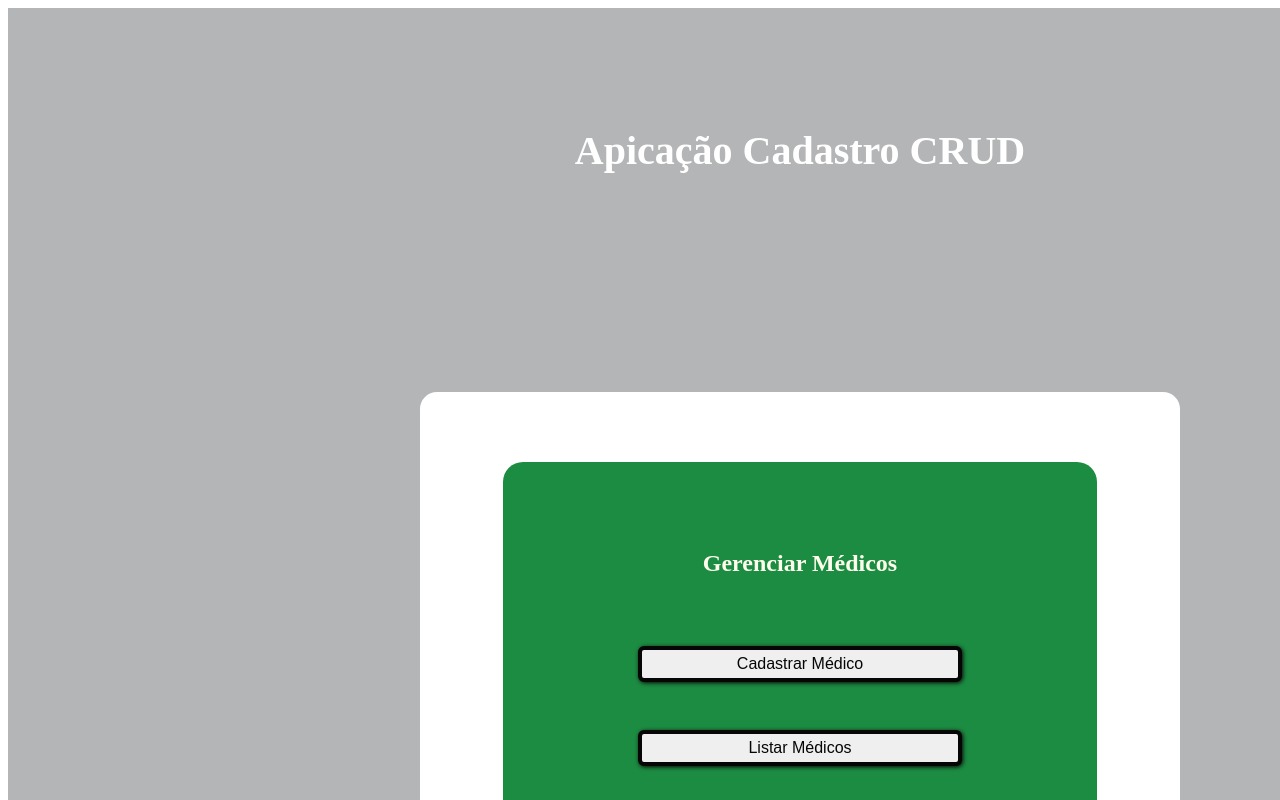
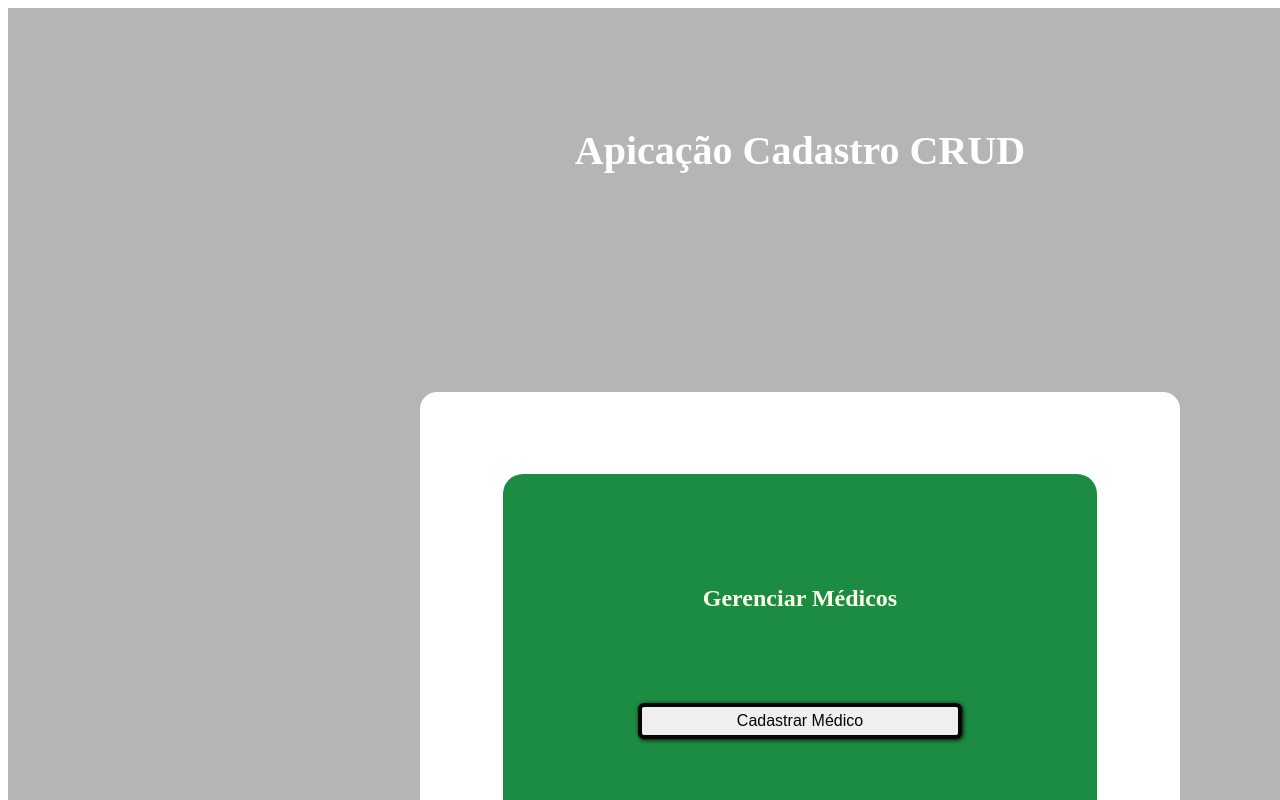
Before and after one commit to Luciano-Boas-Novas/Crud-Medicos, a Vue app: page / in a window 1280 px wide. Shown: the top 800 px of the page. Built offline with nearby package versions, Linux system fonts and the light colour scheme.

Commit message:
Ajusta height para corrigir bug de espaçamento na listagem

```diff
--- a/src/components/GerenciaMedicos.vue
+++ b/src/components/GerenciaMedicos.vue
@@ -156,7 +156,7 @@
   display: flex;
   flex-direction: column;
   background-color: white;
-  height: 37%;
+  height: 47%;
   width: 60%;
   border-radius: 17px;
   justify-content: space-around;
```
